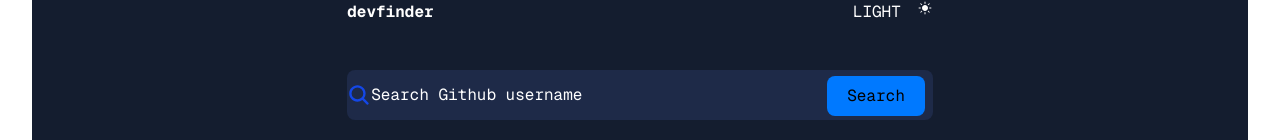
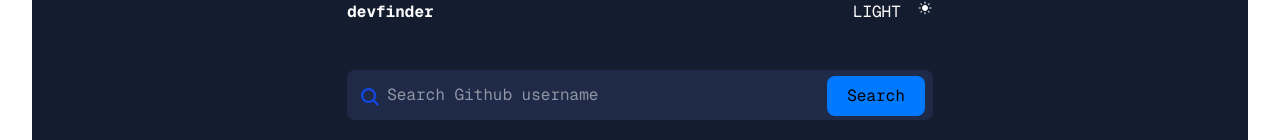
Before and after one commit to stessyenni/CAASITECH-Projects, a Next.js app in the folder nextjs-project/: page /DevFinder in a window 1280 px wide. Shown: the part 187-327 px from the top of the page. Built offline with nearby package versions, Linux system fonts and the light colour scheme; no server answers.

Commit message:
Adding Input props

```diff
--- a/nextjs-project/src/app/DevFinder/page.jsx
+++ b/nextjs-project/src/app/DevFinder/page.jsx
@@ -1,13 +1,31 @@
+'use client';
 import React from 'react'
 import SearchBar from '@/components/SearchBar'
 import DevHeader from './DevHeader'
 import DevFinder from './DevFinder'
+import { useEffect, useState } from 'react'
 
 const page = () => {
+    const [input, setInput] = useState('');
+    console.log(input);
+
+    const devfetch = async () => {
+        const res = await fetch(`https://api.github.com/users/${input}`);
+        const users = await res.json()
+        console.log(users);
+    }
+
+    useEffect(() => {
+        devfetch()
+    })
+
   return (
       <div className='font-mono rounded-lg p-30 bg-[#141d2f] flex flex-col gap-[20px] items-center'>
           <DevHeader />
-          <SearchBar />
+          <SearchBar
+              input={input}
+              setInput={setInput}
+        />
           <DevFinder />
     </div>
   )
--- a/nextjs-project/src/components/SearchBar.jsx
+++ b/nextjs-project/src/components/SearchBar.jsx
@@ -1,13 +1,16 @@
 import React from 'react'
 import {IoSearch} from "react-icons/io5";
+//import {useState} from 'react';
 
-const SearchBar = () => {
+const SearchBar = (props) => {
     return (
-        <div className='w-[60%] h-[50px] bg-[#1e2a48] rounded-lg flex items-center relative'>
+        <div className='w-[60%] h-[50px] px-10 bg-[#1e2a48] rounded-lg flex items-center relative'>
             <button>
-                <IoSearch className='text-2xl text-blue-700' />
+                <IoSearch className='text-3xl absolute left-1 bottom-2 pl-2 text-blue-700' />
             </button>
-            <input className='w-full text-white' type="text" value='Search Github username' />
+            <input className='w-full focus:outline-none text-white' type="text" placeholder='Search Github username' value={props.input}
+                onChange = {(e) => {props.setInput(e.target.value)}}
+            />
             <input className='w-fit h-[40px] absolute top-[6px] bottom-[6px] right-2 bg-[#0079ff] px-[20px] rounded-lg'
                 type="button" value='Search' />
         </div>
```
